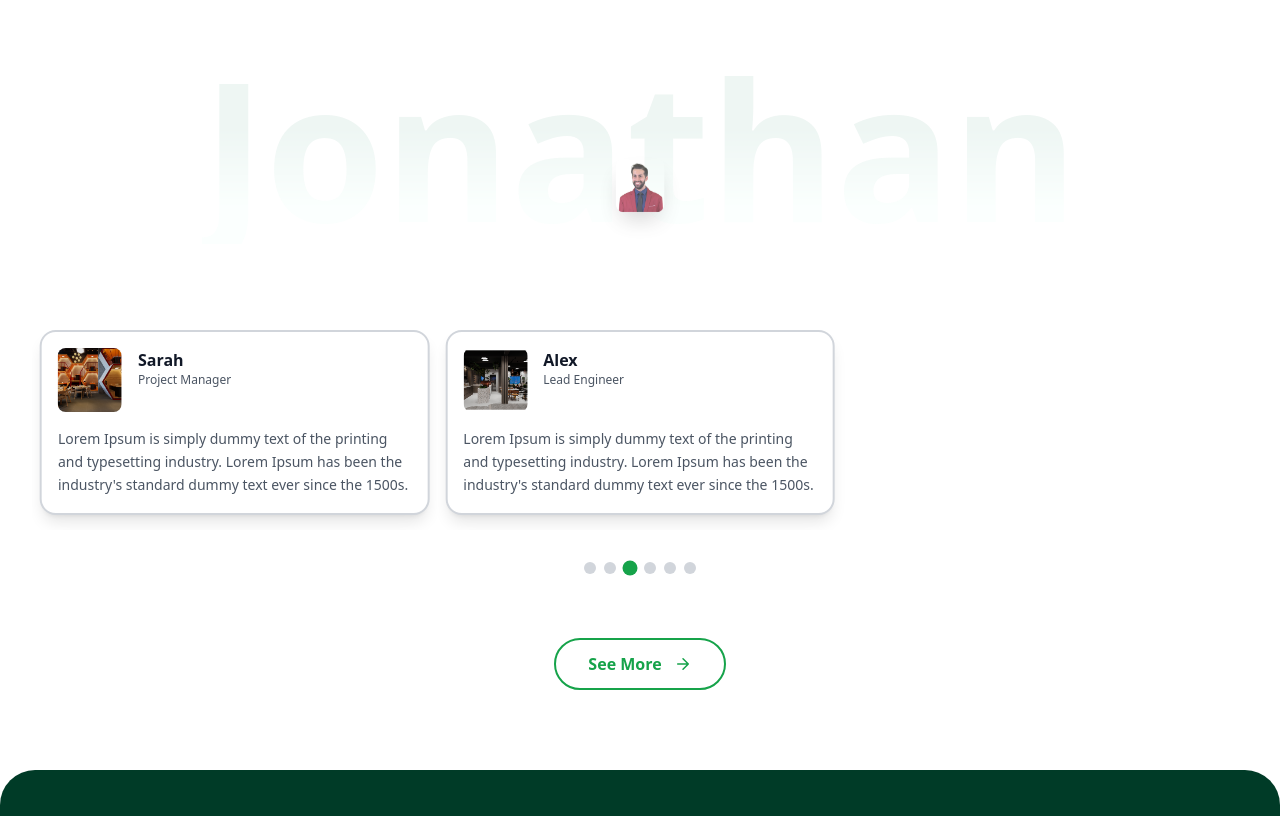
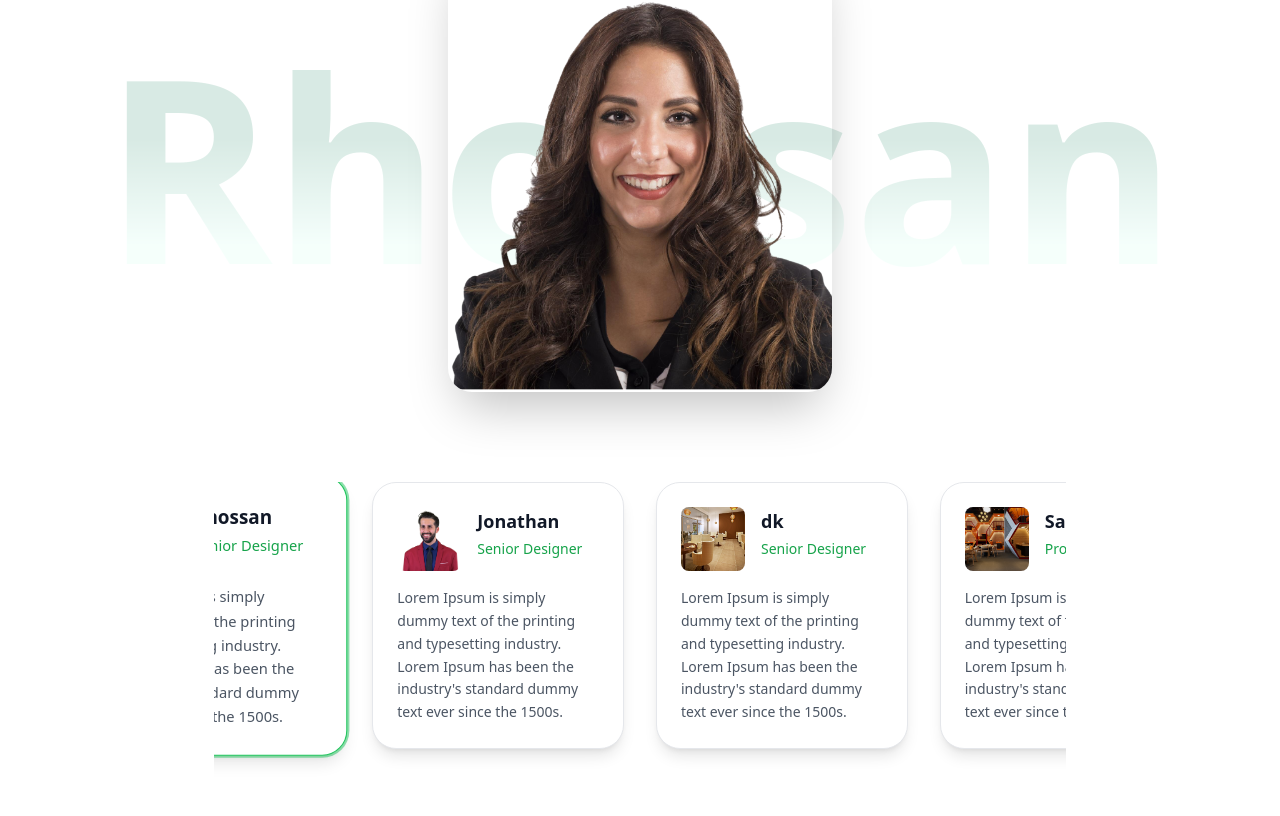
Before and after one commit to dhanuskumar18/eastland_website, a Next.js app: page /AboutUs in a window 1280 px wide. Shown: the part 2433-3249 px from the top of the page. Built offline with nearby package versions, Linux system fonts and the light colour scheme.

Commit message:
about part 2

```diff
--- a/app/AboutUs/page.tsx
+++ b/app/AboutUs/page.tsx
@@ -2,6 +2,11 @@
 
 import Image from "next/image"
 import { useState, useEffect, useRef } from "react"
+import { gsap } from "gsap"
+import { ScrollTrigger } from "gsap/ScrollTrigger"
+
+// Register GSAP plugins
+gsap.registerPlugin(ScrollTrigger)
 
 interface TeamMember {
   id: string
@@ -19,45 +24,100 @@ export default function AboutUsPage() {
   const visionRef = useRef<HTMLDivElement>(null)
 
   useEffect(() => {
-    const observer = new IntersectionObserver(
-      (entries) => {
-        entries.forEach((entry) => {
-          if (entry.isIntersecting) {
-            if (entry.target === missionRef.current) {
-              // Mission section - slide from left
-              entry.target.classList.add('animate-slide-left')
-            } else if (entry.target === visionRef.current) {
-              // Vision section - slide from right
-              entry.target.classList.add('animate-slide-right')
-            } else if (entry.target === sectionRef.current) {
-              // Company background section - slide up with bounce
-              if (imageRef.current) {
-                imageRef.current.classList.add('animate-slide-up-bounce')
-              }
-              if (contentRef.current) {
-                contentRef.current.classList.add('animate-slide-up-bounce-delayed')
-              }
-            }
-            observer.unobserve(entry.target)
-          }
-        })
+    // GSAP ScrollTrigger animations
+    const ctx = gsap.context(() => {
+      // Company background section animations
+      if (sectionRef.current && imageRef.current && contentRef.current) {
+        gsap.fromTo(imageRef.current,
+          {
+            opacity: 0,
+            y: 100,
+            scale: 0.8
           },
           {
-        threshold: 0.15, // Trigger when 15% of section is visible
-        rootMargin: '0px 0px -30px 0px' // Trigger slightly before section fully enters
+            opacity: 1,
+            y: 0,
+            scale: 1,
+            duration: 1.2,
+            ease: "back.out(1.7)",
+            scrollTrigger: {
+              trigger: sectionRef.current,
+              start: "top 80%",
+              end: "bottom 20%",
+              toggleActions: "play none none reverse"
+            }
           }
         )
 
-    // Observe all sections
-    if (sectionRef.current) observer.observe(sectionRef.current)
-    if (missionRef.current) observer.observe(missionRef.current)
-    if (visionRef.current) observer.observe(visionRef.current)
+        gsap.fromTo(contentRef.current,
+          {
+            opacity: 0,
+            y: 100,
+            x: 50
+          },
+          {
+            opacity: 1,
+            y: 0,
+            x: 0,
+            duration: 1.2,
+            ease: "power3.out",
+            delay: 0.3,
+            scrollTrigger: {
+              trigger: sectionRef.current,
+              start: "top 80%",
+              end: "bottom 20%",
+              toggleActions: "play none none reverse"
+            }
+          }
+        )
+      }
 
-    return () => {
-      if (sectionRef.current) observer.unobserve(sectionRef.current)
-      if (missionRef.current) observer.unobserve(missionRef.current)
-      if (visionRef.current) observer.unobserve(visionRef.current)
+      // Mission section animation
+      if (missionRef.current) {
+        gsap.fromTo(missionRef.current,
+          {
+            opacity: 0,
+            x: -100
+          },
+          {
+            opacity: 1,
+            x: 0,
+            duration: 1.2,
+            ease: "power3.out",
+            scrollTrigger: {
+              trigger: missionRef.current,
+              start: "top 80%",
+              end: "bottom 20%",
+              toggleActions: "play none none reverse"
             }
+          }
+        )
+      }
+
+      // Vision section animation
+      if (visionRef.current) {
+        gsap.fromTo(visionRef.current,
+          {
+            opacity: 0,
+            x: 100
+          },
+          {
+            opacity: 1,
+            x: 0,
+            duration: 1.2,
+            ease: "power3.out",
+            scrollTrigger: {
+              trigger: visionRef.current,
+              start: "top 80%",
+              end: "bottom 20%",
+              toggleActions: "play none none reverse"
+            }
+          }
+        )
+      }
+    })
+
+    return () => ctx.revert()
   }, [])
 
   return (
@@ -87,7 +147,7 @@ export default function AboutUsPage() {
         <div className="mx-auto max-w-7xl px-4 sm:px-6 lg:px-8">
           <div className="grid items-center gap-16 md:grid-cols-2">
             {/* Image on the left */}
-            <div ref={imageRef} className="relative w-full max-w-[520px] opacity-0">
+            <div ref={imageRef} className="relative w-full max-w-[520px]">
               <div className="rounded-[22px] border-2 border-slate-200 bg-white p-3 shadow">
                 <div className="relative aspect-[519/442] overflow-hidden rounded-[18px]">
                   <Image src="/images/aboutUs/1 (3).png" alt="Company Background" fill className="object-cover" />
@@ -96,7 +156,7 @@ export default function AboutUsPage() {
             </div>
 
             {/* Content on the right */}
-            <div ref={contentRef} className="opacity-0">
+            <div ref={contentRef}>
               <p className="text-sm font-semibold text-slate-500">Company Background</p>
               <h2 className="mt-2 text-3xl font-extrabold leading-tight text-slate-900 sm:text-4xl">
                 The Story Behind Our Passion For Building <span className="text-emerald-700">Efficient</span> Food Spaces
@@ -145,7 +205,7 @@ export default function AboutUsPage() {
 
         <div className="relative z-10 mx-auto max-w-7xl px-4 sm:px-6 lg:px-8">
           {/* Mission Part */}
-          <div ref={missionRef} className="mb-20 grid items-center gap-16 md:grid-cols-[60%_40%] opacity-0">
+          <div ref={missionRef} className="mb-20 grid items-center gap-16 md:grid-cols-[60%_40%]">
             {/* Text on the left */}
             <div className="md:col-span-1">
               <p className="mb-2 text-sm font-semibold text-white/80">Mission</p>
@@ -170,7 +230,7 @@ export default function AboutUsPage() {
           </div>
 
           {/* Vision Part */}
-          <div ref={visionRef} className="grid items-center gap-16 md:grid-cols-[40%_60%] opacity-0">
+          <div ref={visionRef} className="grid items-center gap-16 md:grid-cols-[40%_60%]">
             {/* Image on the left */}
             <div className="relative w-full max-w-[520px] md:col-span-1">
               <div className="relative aspect-[519/442] overflow-hidden rounded-[18px]">
@@ -254,21 +314,93 @@ const teamMembers: TeamMember[] = [
 ]
 
 function TeamSection() {
-  const [currentIndex, setCurrentIndex] = useState(1) // Start with center card (Rhossan)
+  const [currentIndex, setCurrentIndex] = useState(0)
   const [isAnimating, setIsAnimating] = useState(false)
+  const carouselRef = useRef<HTMLDivElement>(null)
+  const featuredImageRef = useRef<HTMLDivElement>(null)
+  const backgroundNameRef = useRef<HTMLHeadingElement>(null)
 
   useEffect(() => {
+    // Set initial carousel position
+    if (carouselRef.current) {
+      gsap.set(carouselRef.current, { x: 0 })
+    }
+
     const interval = setInterval(() => {
+      if (!isAnimating) {
         setIsAnimating(true)
-      setTimeout(() => {
-        setCurrentIndex((prevIndex) => (prevIndex + 1) % teamMembers.length)
+
+        // Animate the featured image
+        if (featuredImageRef.current) {
+          gsap.to(featuredImageRef.current, {
+            scale: 0.8,
+            y: 50,
+            opacity: 0.9,
+            duration: 0.3,
+            ease: "power2.inOut"
+          })
+        }
+
+        // Animate the background name
+        if (backgroundNameRef.current) {
+          gsap.to(backgroundNameRef.current, {
+            opacity: 0.1,
+            scale: 0.8,
+            duration: 0.3,
+            ease: "power2.inOut"
+          })
+        }
+
+        // Move carousel to next position
+        if (carouselRef.current) {
+          gsap.to(carouselRef.current, {
+            x: `-=${100 / 3}%`,
+            duration: 0.5,
+            ease: "power2.inOut",
+            onComplete: () => {
+              setCurrentIndex((prev) => {
+                const nextIndex = (prev + 1) % teamMembers.length
+
+                // Reset carousel position for seamless loop
+                if (carouselRef.current) {
+                  gsap.set(carouselRef.current, { x: 0 })
+                }
+
+                // Animate back to normal state
+                const resetTl = gsap.timeline()
+
+                if (featuredImageRef.current) {
+                  resetTl.to(featuredImageRef.current, {
+                    scale: 1,
+                    y: 0,
+                    opacity: 1,
+                    duration: 0.5,
+                    ease: "back.out(1.7)"
+                  })
+                }
+
+                if (backgroundNameRef.current) {
+                  resetTl.to(backgroundNameRef.current, {
+                    opacity: 0.15,
+                    scale: 1,
+                    duration: 0.5,
+                    ease: "power2.out"
+                  })
+                }
+
                 setIsAnimating(false)
-      }, 300)
-    }, 3000) // Reduced to 3 seconds for better timeline feel
+                return nextIndex
+              })
+            }
+          })
+        }
+      }
+    }, 3000)
 
     return () => clearInterval(interval)
-  }, [])
+  }, [isAnimating])
 
+  // Get the current member from the original array
   const currentMember = teamMembers[currentIndex]
 
   return (
@@ -281,13 +413,12 @@ function TeamSection() {
       </div>
 
       {/* Main Content Container */}
-      <div className="relative w-full mx-auto" style={{ maxWidth: '1600px' }}>
+      <div className="relative w-full mx-auto" style={{ maxWidth: '1800px' }}>
         {/* Large Background Name with Gradient */}
         <div className="absolute inset-0 flex items-center justify-center pointer-events-none overflow-hidden">
           <h2
-            className={`text-8xl sm:text-9xl md:text-[12rem] font-bold text-center whitespace-nowrap transition-all duration-500 ${
-              isAnimating ? 'opacity-5 scale-50' : 'opacity-20 scale-100'
-            }`}
+            ref={backgroundNameRef}
+            className="text-8xl sm:text-9xl md:text-[12rem] lg:text-[14rem] xl:text-[16rem] font-bold text-center whitespace-nowrap"
             style={{
               background: 'linear-gradient(180deg, #017850 39.72%, #BEFFE9 80.93%)',
               WebkitBackgroundClip: 'text',
@@ -295,7 +426,7 @@ function TeamSection() {
               backgroundClip: 'text',
               position: 'absolute',
               left: '50%',
-              top: '35%',
+              top: '25%',
               transform: 'translate(-50%, -50%)',
               zIndex: 1,
             }}
@@ -304,16 +435,15 @@ function TeamSection() {
           </h2>
         </div>
 
-        {/* Featured Image - Above Center Card */}
-        <div className="relative mb-8 z-10" style={{ height: '380px' }}>
+        {/* Featured Image - Large Center Display */}
+        <div className="relative mb-16 z-10" style={{ height: '500px' }}>
           <div
-            className={`absolute transition-all duration-500 ease-in-out rounded-2xl overflow-hidden shadow-2xl ${
-              isAnimating ? 'w-20 h-20 opacity-70 scale-75' : 'w-48 h-64 sm:w-56 sm:h-72 md:w-64 md:h-80 opacity-100 scale-100'
-            }`}
+            ref={featuredImageRef}
+            className="absolute rounded-3xl overflow-hidden shadow-2xl w-80 h-96 sm:w-96 sm:h-[28rem]"
             style={{
-              top: isAnimating ? '300px' : '40px',
+              top: '50%',
               left: '50%',
-              transform: isAnimating ? 'translate(-50%, -50%) scale(0.4)' : 'translate(-50%, -50%) scale(1)',
+              transform: 'translate(-50%, -50%)',
               transformOrigin: 'center center',
               zIndex: 10,
             }}
@@ -327,27 +457,29 @@ function TeamSection() {
           </div>
         </div>
 
-        {/* Timeline Carousel Container - Shows 3 at a time */}
-        <div className="relative z-20 w-full overflow-hidden" style={{ minHeight: '200px' }}>
+        {/* Team Cards Container - Shows 3 at a time */}
+        <div className="max-w-[70%] mx-auto overflow-hidden">
+          <div className="relative z-20 w-1/2" style={{ minHeight: '380px' }}>
             <div
-            className="flex transition-transform duration-500 ease-in-out"
+              ref={carouselRef}
+              className="flex carousel-container justify-center"
               style={{
-              transform: `translateX(-${currentIndex * (100 / 3)}%)`,
-              width: `${(teamMembers.length * 100) / 3}%`
+                width: `${teamMembers.length * (100 / 3)}%`,
+                transform: 'translateX(0%)'
               }}
             >
-            {/* All Cards in Carousel - Only 3 visible at a time */}
+              {/* Render all team members - carousel will show 3 at a time */}
               {teamMembers.map((member, index) => (
                 <div
                   key={member.id}
-                className="flex-shrink-0"
-                style={{ width: `${100 / teamMembers.length}%` }}
+                  className="flex-shrink-0 px-4"
+                  style={{ width: `${100 / 3}%` }}
                 >
                   <div
-                  className={`bg-white rounded-2xl p-4 shadow-lg border-2 transition-all duration-300 cursor-pointer h-full mx-2 ${
-                    currentIndex === index
+                    className={`bg-white rounded-3xl p-6 shadow-lg border transition-all duration-300 cursor-pointer h-full ${
+                      index === currentIndex
                         ? 'ring-2 ring-green-500 ring-opacity-50 transform scale-105 shadow-2xl border-green-500'
-                      : 'border-gray-300 hover:shadow-xl hover:scale-105 hover:ring-2 hover:ring-gray-300 hover:border-gray-400'
+                        : 'border-gray-200 hover:shadow-xl hover:scale-105 hover:ring-2 hover:ring-gray-300 hover:border-gray-300'
                     }`}
                   >
                     <div className="flex items-start gap-4 mb-4">
@@ -359,9 +491,9 @@ function TeamSection() {
                           className="object-cover"
                         />
                       </div>
-                    <div>
-                      <h3 className="font-semibold text-base text-gray-900">{member.name}</h3>
-                      <p className="text-xs text-gray-600">{member.title}</p>
+                      <div className="flex-1">
+                        <h3 className="font-semibold text-lg text-gray-900 mb-1">{member.name}</h3>
+                        <p className="text-sm text-green-600 font-medium">{member.title}</p>
                       </div>
                     </div>
                     <p className="text-sm text-gray-600 leading-relaxed">{member.description}</p>
@@ -370,13 +502,78 @@ function TeamSection() {
               ))}
             </div>
           </div>
-
+        </div>
         {/* Timeline Navigation Dots */}
         <div className="flex justify-center mt-8 space-x-2">
           {teamMembers.map((_, index) => (
             <button
               key={index}
-              onClick={() => setCurrentIndex(index)}
+              onClick={() => {
+                if (!isAnimating && index !== currentIndex) {
+                  setIsAnimating(true)
+
+                  // Animate the featured image
+                  if (featuredImageRef.current) {
+                    gsap.to(featuredImageRef.current, {
+                      scale: 0.8,
+                      y: 50,
+                      opacity: 0.9,
+                      duration: 0.3,
+                      ease: "power2.inOut"
+                    })
+                  }
+
+                  // Animate the background name
+                  if (backgroundNameRef.current) {
+                    gsap.to(backgroundNameRef.current, {
+                      opacity: 0.1,
+                      scale: 0.8,
+                      duration: 0.3,
+                      ease: "power2.inOut"
+                    })
+                  }
+
+                  // Move carousel to selected position
+                  if (carouselRef.current) {
+                    gsap.to(carouselRef.current, {
+                      x: `-${index * (100 / 3)}%`,
+                      duration: 0.5,
+                      ease: "power2.inOut",
+                      onComplete: () => {
+                        // Reset carousel position for seamless loop
+                        if (carouselRef.current) {
+                          gsap.set(carouselRef.current, { x: 0 })
+                        }
+
+                        // Animate back to normal state
+                        const resetTl = gsap.timeline()
+
+                        if (featuredImageRef.current) {
+                          resetTl.to(featuredImageRef.current, {
+                            scale: 1,
+                            y: 0,
+                            opacity: 1,
+                            duration: 0.5,
+                            ease: "back.out(1.7)"
+                          })
+                        }
+
+                        if (backgroundNameRef.current) {
+                          resetTl.to(backgroundNameRef.current, {
+                            opacity: 0.15,
+                            scale: 1,
+                            duration: 0.5,
+                            ease: "power2.out"
+                          })
+                        }
+
+                        setCurrentIndex(index)
+                        setIsAnimating(false)
+                      }
+                    })
+                  }
+                }
+              }}
               className={`w-3 h-3 rounded-full transition-all duration-300 ${
                 currentIndex === index
                   ? 'bg-green-600 scale-125'
@@ -388,8 +585,8 @@ function TeamSection() {
       </div>
 
       {/* CTA Button */}
-      <div className="flex justify-center mt-16 relative z-20">
-        <button className="px-8 py-3 border-2 border-green-600 text-green-600 rounded-full font-semibold hover:bg-green-600 hover:text-white hover:border-green-700 hover:shadow-lg hover:scale-105 transition-all duration-300 flex items-center gap-3 group">
+      <div className="flex justify-center mt-12 relative z-20">
+        <button className="px-8 py-3 bg-green-600 text-white rounded-full font-semibold hover:bg-green-700 hover:shadow-lg hover:scale-105 transition-all duration-300 flex items-center gap-3 group">
           See More
           <svg
             width="18"
@@ -400,7 +597,7 @@ function TeamSection() {
             strokeWidth="2"
             strokeLinecap="round"
             strokeLinejoin="round"
-            className="transition-transform duration-300 rotate-45 group-hover:rotate-0"
+            className="transition-transform duration-300 group-hover:translate-x-1"
           >
             <path d="M7 17L17 7M17 7H7M17 7V17"/>
           </svg>
--- a/styles/globals.css
+++ b/styles/globals.css
@@ -16,58 +16,12 @@ body {
   background: rgb(var(--background));
 }
 
-/* Custom animations for slide from bottom effect */
-@keyframes slideUp {
-  0% {
-    transform: translateY(100%);
-    opacity: 0;
-  }
-  100% {
-    transform: translateY(0%);
-    opacity: 1;
-  }
+/* GSAP animations are now handled in JavaScript */
+
+/* Line clamp utilities */
+.line-clamp-3 {
+  display: -webkit-box;
+  -webkit-line-clamp: 3;
+  -webkit-box-orient: vertical;
+  overflow: hidden;
 }
-
-@keyframes slideUpDelay {
-  0% {
-    transform: translateY(100%);
-    opacity: 0;
-  }
-  100% {
-    transform: translateY(0%);
-    opacity: 1;
-  }
-}
-
-@keyframes slideUpCards {
-  0% {
-    transform: translateY(100%);
-    opacity: 0;
-  }
-  100% {
-    transform: translateY(0%);
-    opacity: 1;
-  }
-}
-
-.animate-slide-up {
-  animation: slideUp 1.2s ease-out forwards;
-}
-
-.animate-slide-up-delay {
-  animation: slideUpDelay 1.2s ease-out 0.3s forwards;
-}
-
-.animate-slide-up-cards {
-  animation: slideUpCards 1.2s ease-out 0.6s forwards;
-}
-
-/* Custom animation for overlay slide effect */
-@keyframes slideInFromRight {
-  0% {
-    transform: translateX(100%);
-  }
-  100% {
-    transform: translateX(0%);
-  }
-}
```
Lines whose indentation alone changed are shown as unchanged.
